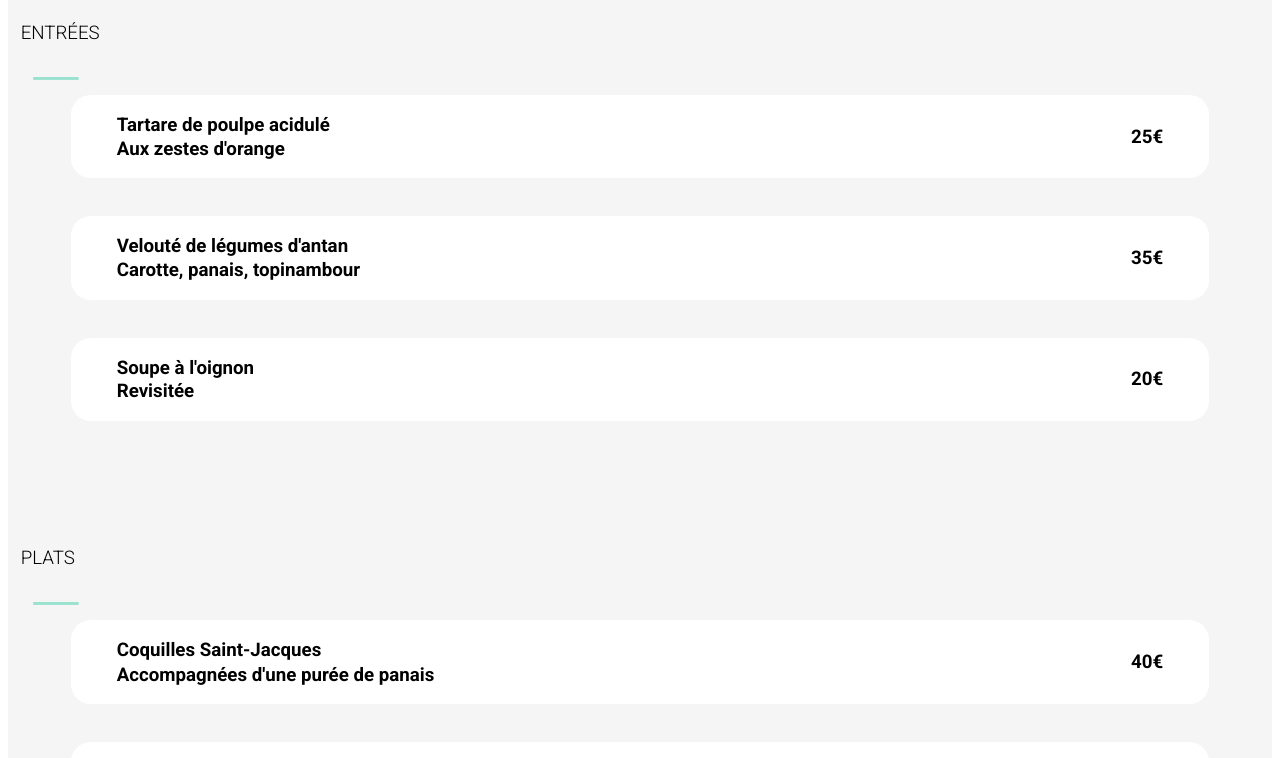
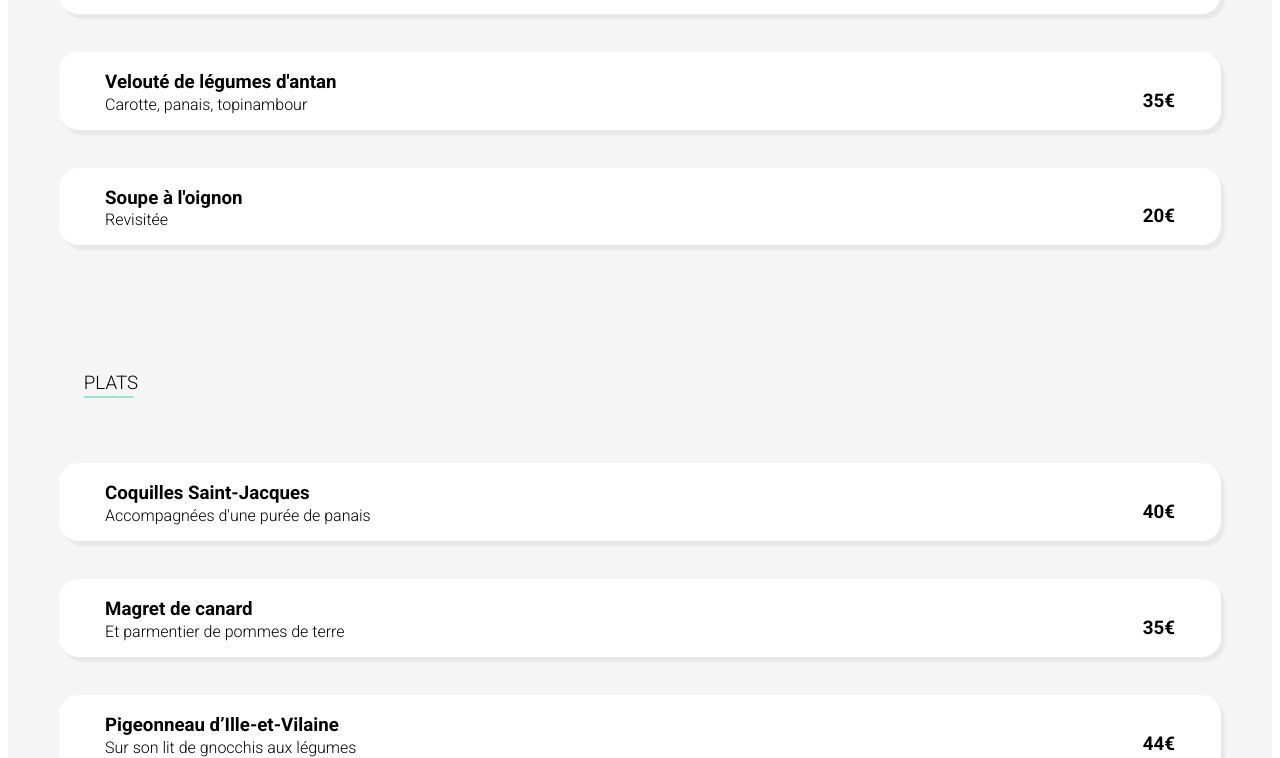
Before and after one commit to LilouCode/LisaLox_3_10112021, a website: page menu-a-la-francaise.html in a window 1280 px wide. Shown: the part 475-1233 px from the top of the page. Drawn offline with Linux system fonts and the light colour scheme; a web font is replaced by a local one.

Commit message:
Page menu add items and install settings

```diff
--- a/menu-a-la-francaise.html
+++ b/menu-a-la-francaise.html
@@ -30,10 +30,10 @@
           <div class="sheet-menu">
             <div>
               <h3 class="section-menu">Entrées</h3>
-              <h6 class="menu-underline">_</h6>
+              <h6 class="menu-underline">_______</h6>
             </div>
 
-            <div class="item-plat">
+            <div class="card-plat">
               <div class="plat">
                 <h3 class="plat__name">Tartare de poulpe acidulé</h3>
                 <h3 class="plat__description">Aux zestes d'orange</h3>
@@ -42,7 +42,7 @@
               <h3 class="plat__selection"><i class="far fa-check-circle"></i></h3>
             </div>
 
-            <div class="item-plat">
+            <div class="card-plat">
               <div class="plat">
                 <h3 class="plat__name">Velouté de légumes d'antan</h3>
                 <h3 class="plat__description">Carotte, panais, topinambour</h3>
@@ -51,7 +51,7 @@
               <h3 class="plat__selection"><i class="far fa-check-circle"></i></h3>
             </div>
 
-            <div class="item-plat">
+            <div class="card-plat">
               <div class="plat">
                 <h3 class="plat__name">Soupe à l'oignon</h3>
                 <h3 class="plat__description">Revisitée</h3>
@@ -61,13 +61,13 @@
             </div>
           </div>
 
-          <div>
+          <div class="sheet-menu">
             <div>
               <h3 class="section-menu">Plats</h3>
-              <h6 class="menu-underline">_</h6>
+              <h6 class="menu-underline">_______</h6>
             </div>
 
-            <div class="item-plat">
+            <div class="card-plat">
               <div class="plat">
                 <h3 class="plat__name">Coquilles Saint-Jacques</h3>
                 <h3 class="plat__description">Accompagnées d'une purée de panais</h3>
@@ -76,7 +76,7 @@
               <h3 class="plat__selection"><i class="far fa-check-circle"></i></h3>
             </div>
 
-            <div class="item-plat">
+            <div class="card-plat">
               <div class="plat">
                 <h3 class="plat__name">Magret de canard</h3>
                 <h3 class="plat__description">Et parmentier de pommes de terre</h3>
@@ -85,7 +85,7 @@
               <h3 class="plat__selection"><i class="far fa-check-circle"></i></h3>
             </div>
 
-            <div class="item-plat">
+            <div class="card-plat">
               <div class="plat">
                 <h3 class="plat__name">Pigeonneau d’Ille-et-Vilaine</h3>
                 <h3 class="plat__description">Sur son lit de gnocchis aux légumes</h3>
@@ -95,13 +95,13 @@
             </div>
           </div>
 
-          <div>
+          <div class="sheet-menu">
             <div>
               <h3 class="section-menu">Desserts</h3>
-              <h6 class="menu-underline">_</h6>
+              <h6 class="menu-underline">_______</h6>
             </div>
 
-            <div class="item-plat">
+            <div class="card-plat">
               <div class="plat">
                 <h3 class="plat__name">Pétales de violettes glacés</h3>
                 <h3 class="plat__description">Et purée de noisettes</h3>
@@ -110,7 +110,7 @@
               <h3 class="plat__selection"><i class="far fa-check-circle"></i></h3>
             </div>
 
-            <div class="item-plat">
+            <div class="card-plat">
               <div class="plat">
                 <h3 class="plat__name">Fondant au chocolat</h3>
                 <h3 class="plat__description">Revisité</h3>
@@ -119,7 +119,7 @@
               <h3 class="plat__selection"><i class="far fa-check-circle"></i></h3>
             </div>
 
-            <div class="item-plat">
+            <div class="card-plat">
               <div class="plat">
                 <h3 class="plat__name">Millefeuille croustillant</h3>
                 <h3 class="plat__description">Myrtilles et pâte d’amande</h3>
--- a/sass/base/_typography.scss
+++ b/sass/base/_typography.scss
@@ -1,4 +1,4 @@
-@import url("https://fonts.googleapis.com/css2?family=Roboto:wght@100;300;400;500;700&family=Shrikhand&display=swap");
+@import url("https://fonts.googleapis.com/css2?family=Roboto:wght@100;300;400;500;700;900&family=Shrikhand&display=swap");
 
 body{
     font-family: $font-primary;
@@ -13,15 +13,10 @@ h1 {
     font-size: 25px;
 }
 
-h2{
-    @include section-title
-}
 .heading{
     @include section-title;
-    &--brand{
-        font: $font-brand;
-    }
 }
+
 .text__heading{
     font-size: 16px;
     font-weight: 500;
--- a/sass/pages/_menu.scss
+++ b/sass/pages/_menu.scss
@@ -1,11 +1,14 @@
 .heading{
     &--brand{
         font-family: $font-brand;
-        width: 80%;
-        align-self: center;
+        font-size: 20px;
+        width: auto;
         display: flex;
         flex-direction: row;
         justify-content: space-between;
+        margin-top: 0%;
+        margin-left: 8%;
+        margin-right: 8%;
     }
 }
 .sheet-menu{
@@ -14,35 +17,32 @@
 .section-menu{
     font-weight: 300;
     text-transform: uppercase;
-    position: relative;
-    margin: 4% 1%;
+    margin-left: 6%;
+    margin-bottom: 0%;
 }
 
 .menu-underline{
-    position: absolute;
-    float: right;
-    font-size: 110px;
-    font-weight: 100;
+    margin: -13px 5% 5% 6%;
+    font-size: 16px;
+    font-weight: 900;
     color: $colour-tertiary;
-    margin-left: 2%;
-    margin-top: -120px;
 }
 
 
-.item-plat{
+.card-plat{
     display: flex;
     flex-direction: row;
     justify-content: space-between;
-    align-items: center;
-    margin-left: 5%;
+    align-items: flex-end;
     margin-bottom: 3%;
-    width: 90%;
+    margin-left: 4%;
+    margin-right: 4%;
+    width: auto;
     background-color: white;
     border-radius: 20px;
-}
-.item-plat:hover{
-    &__selection{
-        display: none;
+    box-shadow: $shadow;
+    &:hover{
+        box-shadow: $shadow-hover;
     }
 }
 
@@ -55,6 +55,8 @@
     }
     &__description{
         margin-top: 1%;
+        font-size: 16px;
+        font-weight: 300;
     }
     &__prix{
         margin-right: 4%;
@@ -62,4 +64,5 @@
     &__selection{
         display: none;
     }
+
 }
--- a/sass/utils/_variables.scss
+++ b/sass/utils/_variables.scss
@@ -7,3 +7,6 @@ $dark-gray: darken(whitesmoke,80%);
 
 $font-brand: "Shrikhand", cursive;
 $font-primary: 'Roboto', sans-serif;
+
+$shadow:4px 5px 2px $medium-gray;
+$shadow-hover: 8px 10px 4px $medium-gray;
```
Also changed, not shown: public/css/style.css, 1 other file.
